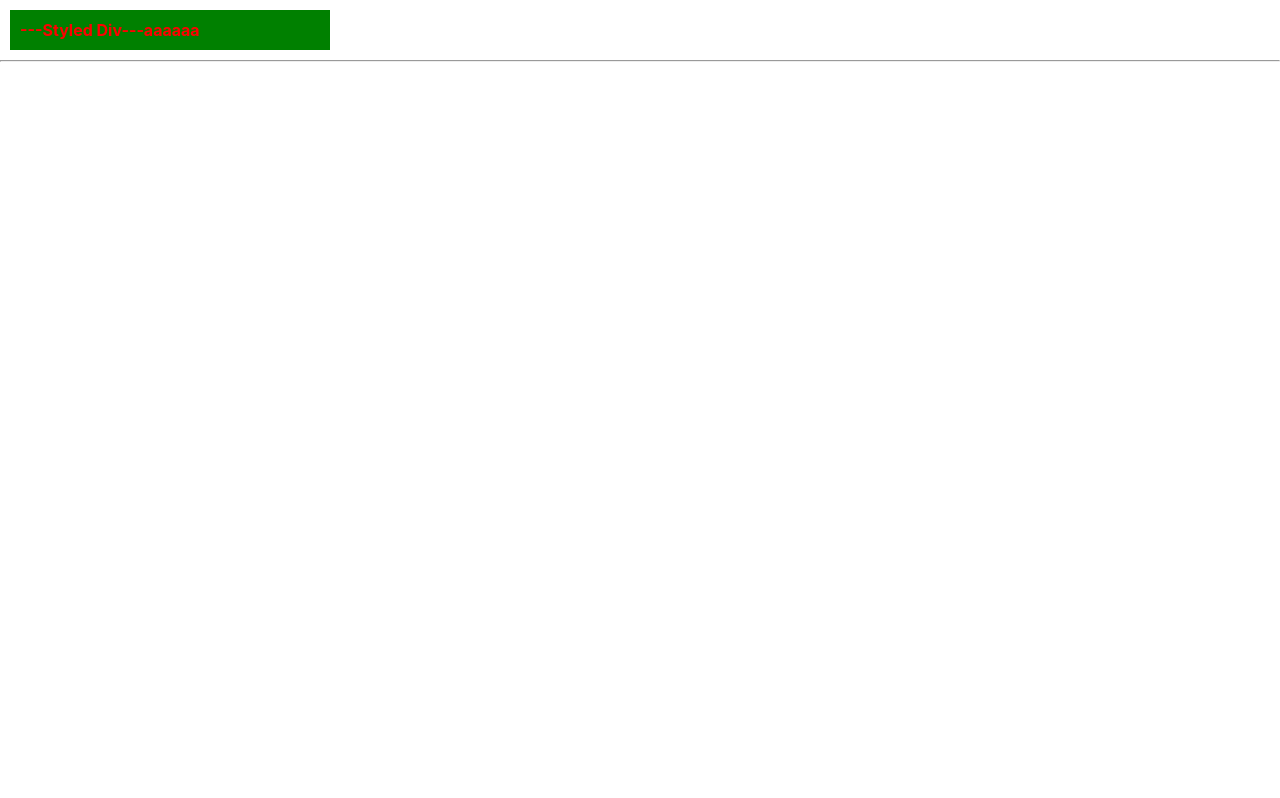
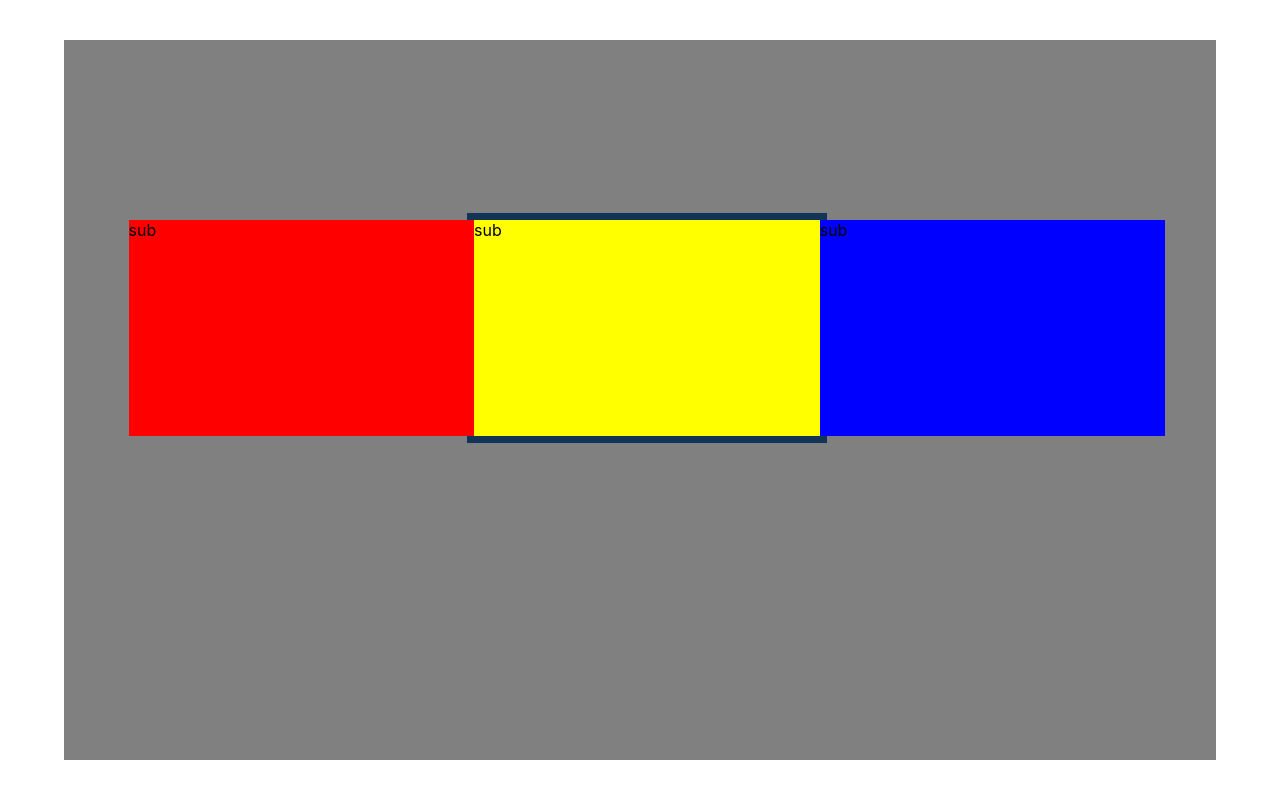
Before and after one commit to maxyou/react-ts-slider, a React (Create React App) app: page / in a window 1280 px wide. Built offline with nearby package versions, Linux system fonts and the light colour scheme.

Commit message:
show 3 subs

```diff
--- a/src/App.tsx
+++ b/src/App.tsx
@@ -45,119 +45,25 @@ const StyledDivSub = styled.div`
     background-color: ${props=>props.color};
     flex: 0 0 auto;
 `
-interface IDDProp {
-  c2olor: string
-}
-// const HH = styled.h2.attrs<IHHProp>({
-//   colo2r: (props:IHHProp)=>props.colo3r,
-//   // colo3r: 'brown',
-// })`
-// border:2px solid #dede00;
-// color: ${(props:IHHProp)=>props.colo2r};
-// `
 
-const DD = styled.div<{c2olor: string}>`
-  background-color: ${props=>props.c2olor};
-  margin-left: 15vw;
-  margin-top: 15vh;
-  width: 100px;
-  height: 100px;
-`
-interface IHHProp {
-  colo2r: string,
-  colo3r: string,
-  width: string,
-  children: any,
-  className: any
-}
-const SubPage = (props:IHHProp)=>{
-  return <div className={props.className} style={{
-    backgroundColor:props.colo2r,
-    width:props.width
-  }}>color: {props.colo2r}</div>
-  // return <div color={props=>props.colo2r}></div>
-}
+function App() {
+  return (
+    <StyledDivApp>
+      <StyledDivByUser color='yellow'>
 
-const StyledSubPage = styled(SubPage)`
-  width: 200px;
-  hight: 100px;
-`
-const Button = (props:IHHProp) => {
-  return <a className={props.className} >{props.children}</a>;
-};
-const StyledButton = styled(Button)`
-color: palevioletred;
-font-weight: bold;
-`
+        <Carousel></Carousel>
 
-interface IDivProp {
-  aaa:string,
-  children: any,
-  className?: any
-}
-const SDiv = (props:IDivProp) => (
-  <div className={props.className}>
-    {props.children}
-    {props.aaa}
-  </div>
-)
+        {/* <StyledDivCarousel>
+          <StyledDivWin>
+              <StyledDivSub color='red'></StyledDivSub>
+              <StyledDivSub color='brown'></StyledDivSub>
+              <StyledDivSub color='green'></StyledDivSub>
+          </StyledDivWin>
+        </StyledDivCarousel> */}
+      </StyledDivByUser>
 
-const StyledDiv = styled(SDiv)`
-  padding:10px;
-  margin:10px;
-  width:300px;
-  display:block;
-  color: red;
-  background:green;
-  font-weight: bold;
-`
-function App() {
-  return (<div>
-  <StyledDiv aaa='aaaaaa'>---Styled Div---</StyledDiv>
-
-    {/* <StyledButton>aa</StyledButton> */}
-
-    {/* <StyledSubPage>todos</StyledSubPage>                 */}
-
-    {/* <HH colo3r='green' colo2r='red'>todos aaa</HH> */}
-
-    {/* <HH colo3r='blue'  colo2r='red'>todos</HH>                 */}
-    <hr/>
-    {/* <HH colo4r='red'>total todos:</HH> */}
-
-    {/* <DD color='red' colo3r='blue'></DD> */}
-              {/* <DD c2olor='red' ></DD> */}
-  </div>
-
-    // <StyledDivApp>
-
-
-    //   <StyledDivByUser color='yellow'>
-
-    //     {/* <Carousel></Carousel> */}
-
-    //     {/* <StyledDivCarousel>
-    //       <StyledDivWin>
-    //           <StyledDivSub color='red'></StyledDivSub>
-    //           <StyledDivSub color='brown'></StyledDivSub>
-    //           <StyledDivSub color='green'></StyledDivSub>
-    //       </StyledDivWin>
-    //     </StyledDivCarousel> */}
-    //   </StyledDivByUser>
-
-    // </StyledDivApp>
+    </StyledDivApp>
   );
 }
 
-// function DivWin() {
-//   return <StyledDivWin>
-
-//     </StyledDivWin>
-// }
-// function DivSub() {
-//   return <StyledDivSub>0000000000000</StyledDivSub>
-// }
-
-
-
 export default App;
--- a/src/view/carousel/index.tsx
+++ b/src/view/carousel/index.tsx
@@ -1,6 +1,7 @@
 import React, { useState, useEffect } from 'react';
 import styled from 'styled-components'
 import Sub from './sub'
+
 
 const StyledDivCarousel = styled.div`
     width: 100%;
@@ -18,29 +19,29 @@ const StyledDivWin = styled.div`
     justify-content: center;
     align-items: stretch;
 `
-
-export default function Carousel() {
+const StyledDivSub = styled.div`
+    width: 100%;
+    height: 100%;
+    background-color: ${props=>props.color};
+    flex: 0 0 auto;
+`
+function Carousel() {
 
   return <StyledDivCarousel>
       <StyledDivWin>
-        <Sub></Sub>
+        <Sub color='red'></Sub>
+        <Sub color='yellow'></Sub>
+        <Sub color='blue'></Sub>
       </StyledDivWin>
     </StyledDivCarousel>
 
-  // const [count, setCount] = useState(0);
+        {/* <StyledDivCarousel>
+          <StyledDivWin>
+              <StyledDivSub color='red'></StyledDivSub>
+              <StyledDivSub color='brown'></StyledDivSub>
+              <StyledDivSub color='green'></StyledDivSub>
+          </StyledDivWin>
+        </StyledDivCarousel> */}
+}
 
-  // // Similar to componentDidMount and componentDidUpdate:
-  // useEffect(() => {
-  //   // Update the document title using the browser API
-  //   document.title = `You clicked ${count} times`;
-  // });
-
-  // return (
-  //   <div>
-  //     <p>You clicked {count} times</p>
-  //     <button onClick={() => setCount(count + 1)}>
-  //       Click me in Carousel
-  //     </button>
-  //   </div>
-  // );
-}
+export default Carousel
--- a/src/view/carousel/sub.tsx
+++ b/src/view/carousel/sub.tsx
@@ -1,16 +1,19 @@
 import React, { useState, useEffect } from 'react';
 import styled from 'styled-components'
 
-const StyledDivSub = styled.div<{c3olor:string}>`
+interface ISub{
+  c3olor:string
+}
+const StyledDivSub = styled.div<ISub>`
     width: 100%;
     height: 100%;
     background-color: ${(props)=>props.c3olor};
     flex: 0 0 auto;
 `
 
-export default function SubPage() {
+export default function SubPage(props:any) {
 
-  return <StyledDivSub c3olor='red'>0000000000000</StyledDivSub>
+  return <StyledDivSub c3olor={props.color}>sub</StyledDivSub>
 
   // const [count, setCount] = useState(0);
 
```
Also changed, not shown: src/sdiv.tsx (added, +40 -0 lines).
